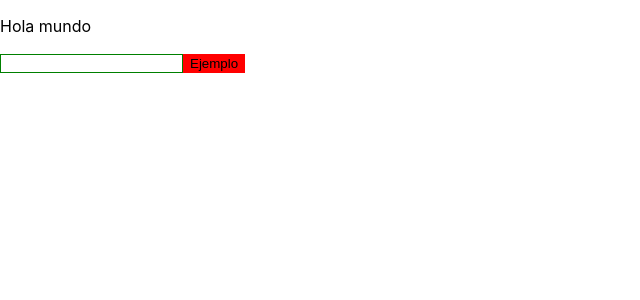
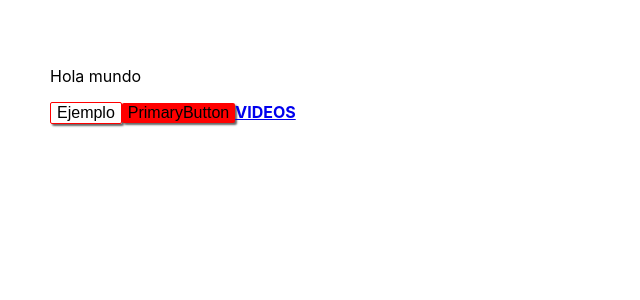
Before and after one commit to daferarte/SinglePageReact, a React (Create React App) app: page / in a window 1280 px wide. Shown: the top 300 px of the page, without its empty margins (0-640 px from the left). Built offline with nearby package versions, Linux system fonts and the light colour scheme.

Commit message:
Extendiendo estilos a otros componentes

```diff
--- a/src/Home.jsx
+++ b/src/Home.jsx
@@ -1,28 +1,42 @@
 import React from "react";
+import { Link } from "react-router-dom";
 import styled from 'styled-components';
 
 // Tagget templates
 let Example = styled.div`
     height: 200px;
     transition: all 0.2s;
+    padding: 50px
 `;
 
 let Button = styled.button`
     border: solid 1px red;
-    background-color: ${({primary}) => primary ? 'red' : 'transparent'} ;
+    background-color: transparent;
+    outline: 0;
+    font-size: 1em;
+    box-shadow: 2px 2px 2px rgba(0,0,0,0.6);
+    border-radius:2px;
+
 `;
 
-let InputText = styled.input`
-    border: solid 1px;
-    border-color: ${({withError})=> withError ? 'red':'green'}
+let PrimaryButton = styled(Button)`
+    background-color: red;
+    border:0;
+`;
+
+let AppLink = styled(Link)`
+    text-decoration: underline;
+    font-weight: bold;
+    text-transform: uppercase;
 `;
 
 let HomePage = (props) => {
     return(
         <Example>
             <p> Hola mundo</p>
-            <InputText ></InputText>
             <Button primary>Ejemplo</Button>
+            <PrimaryButton>PrimaryButton</PrimaryButton>
+            <AppLink to="/videos">Videos</AppLink>
         </Example>
     )
 }
```
